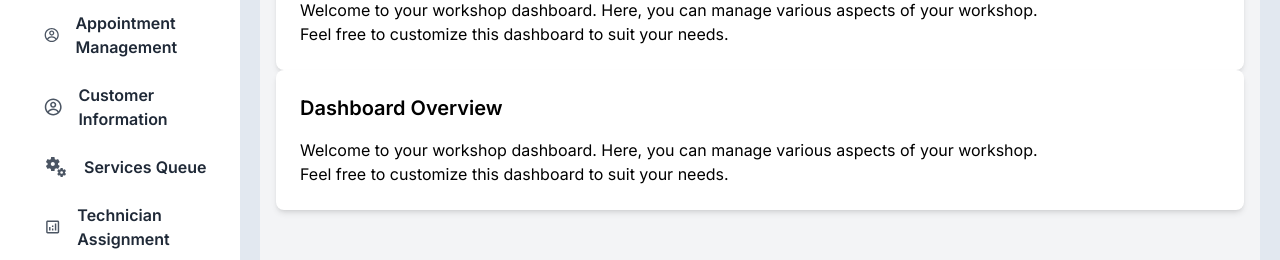
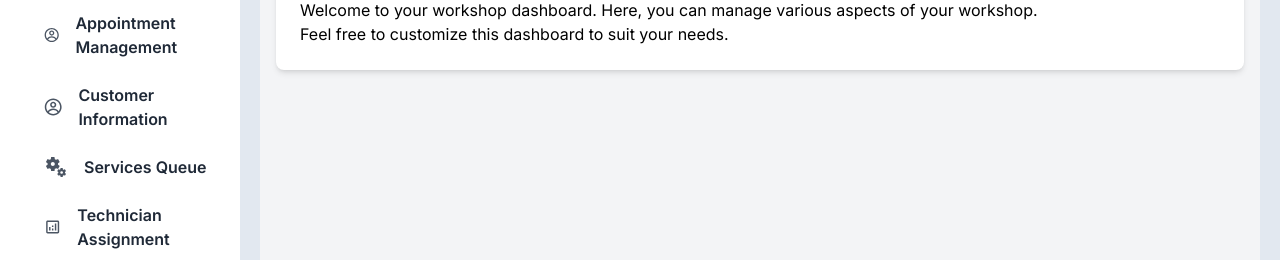
Before and after one commit to smsohag32/fix-your-motoro, a Next.js app: page /dashboard in a window 1280 px wide. Shown: the part 310-570 px from the top of the page. Built offline with nearby package versions, Linux system fonts and the light colour scheme; no server answers; sample sign-in values are in the browser's storage.

Commit message:
modified

```diff
--- a/src/app/(dashboard)/dashboard/page.js
+++ b/src/app/(dashboard)/dashboard/page.js
@@ -24,14 +24,6 @@ const OverviewDashboard = () => {
             </p>
             <p>Feel free to customize this dashboard to suit your needs.</p>
           </div>
-          <div className="bg-white rounded-lg shadow-md p-6">
-            <h2 className="text-xl font-semibold mb-4">Dashboard Overview</h2>
-            <p>
-              Welcome to your workshop dashboard. Here, you can manage various
-              aspects of your workshop.
-            </p>
-            <p>Feel free to customize this dashboard to suit your needs.</p>
-          </div>
         </main>
       </div>
     </div>
```
